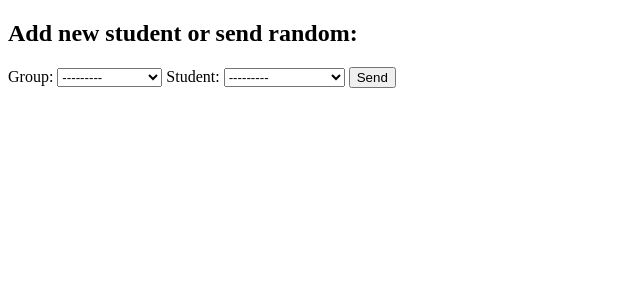
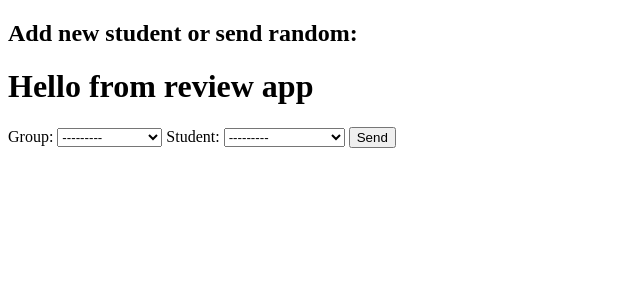
Before and after one commit to Pixel2022UA/Homework_14, a Django app: template students/templates/student.html in a window 1280 px wide. Shown: the top 300 px of the page, without its empty margins (0-640 px from the left). Run offline with Django 4.2, Linux system fonts and the light colour scheme; the template is opened without the code that fills it: values that come from a table or form of the project are taken from there, others are empty; tables that the repository leaves empty hold one stand-in row (values such as "Sample post").

Commit message:
Update student.html (#4)

```diff
--- a/students/templates/student.html
+++ b/students/templates/student.html
@@ -6,7 +6,7 @@
 
     {% block content %}
 <h2>Add new student or send random:</h2>
-
+<h1>Hello from review app</h1>
 <form action="{% url 'add_student' %}" method="post">
     {% csrf_token %}
     {{ form }}
```
